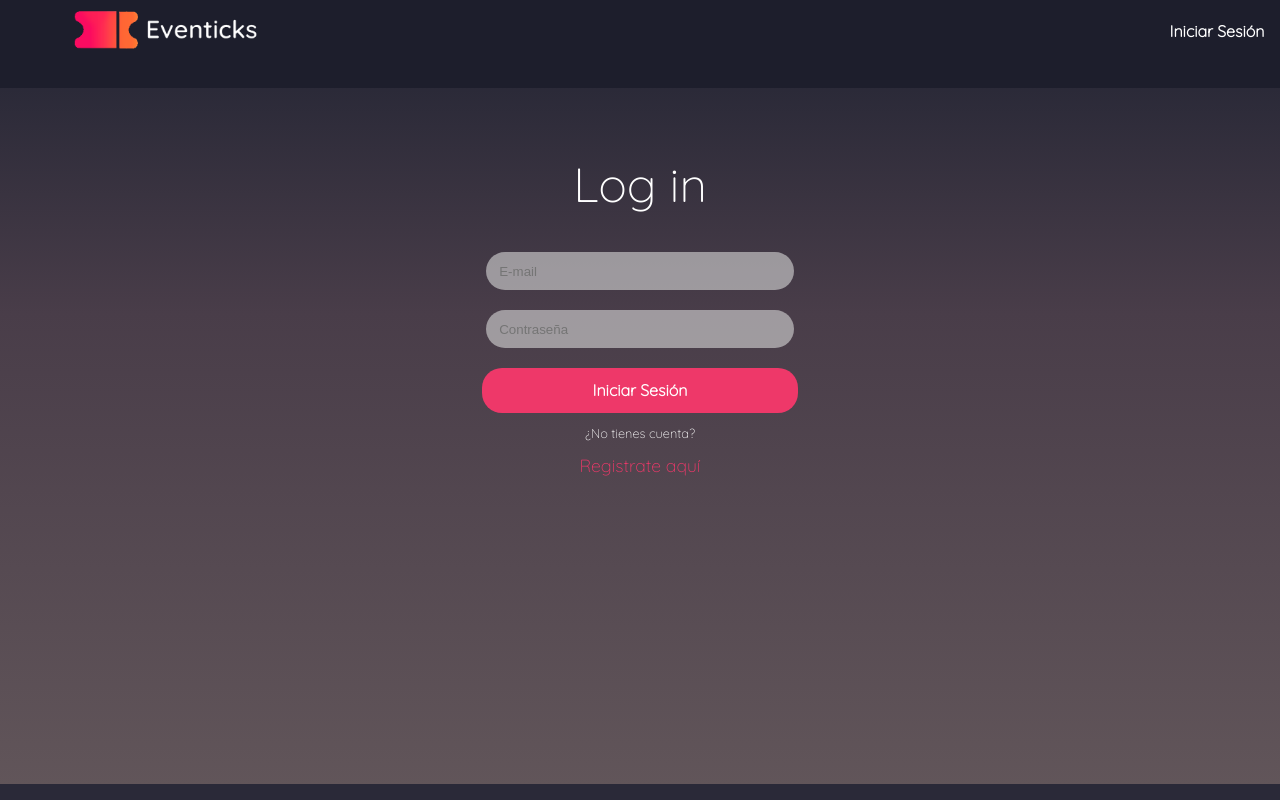
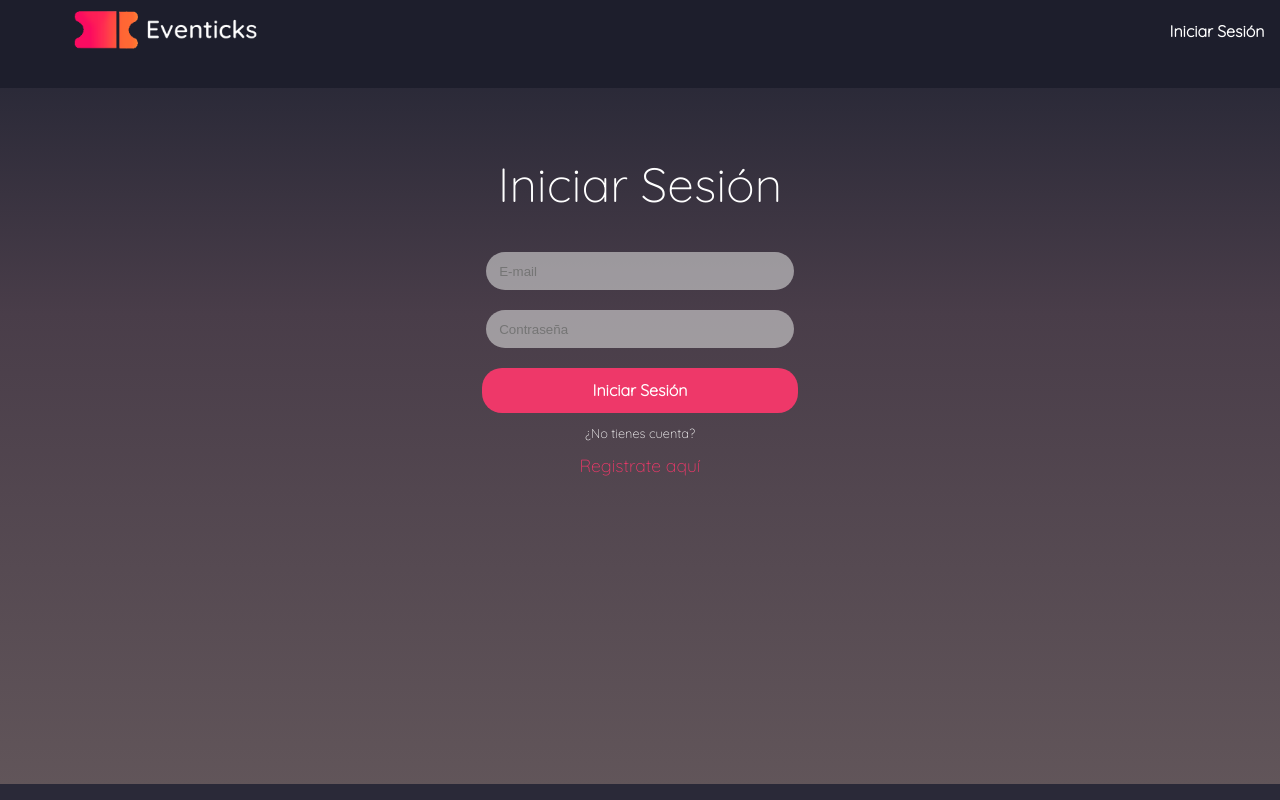
Before and after one commit to paolo-abarca/Eventicks, a React (Create React App) app in the folder Front-End/eventicks/: page /login in a window 1280 px wide. Built offline with nearby package versions, Linux system fonts and the light colour scheme.

Commit message:
⚛️ change tittle of login

```diff
--- a/Front-End/eventicks/src/pages/Login/Login.jsx
+++ b/Front-End/eventicks/src/pages/Login/Login.jsx
@@ -20,7 +20,7 @@ const Login = ({ handleLogin }) => {
 
   return (
     <LoginContainer>
-      <Title>Log in</Title>
+      <Title>Iniciar Sesión</Title>
       <form onSubmit={handleSubmit}>
         <label>
           <Input
```
